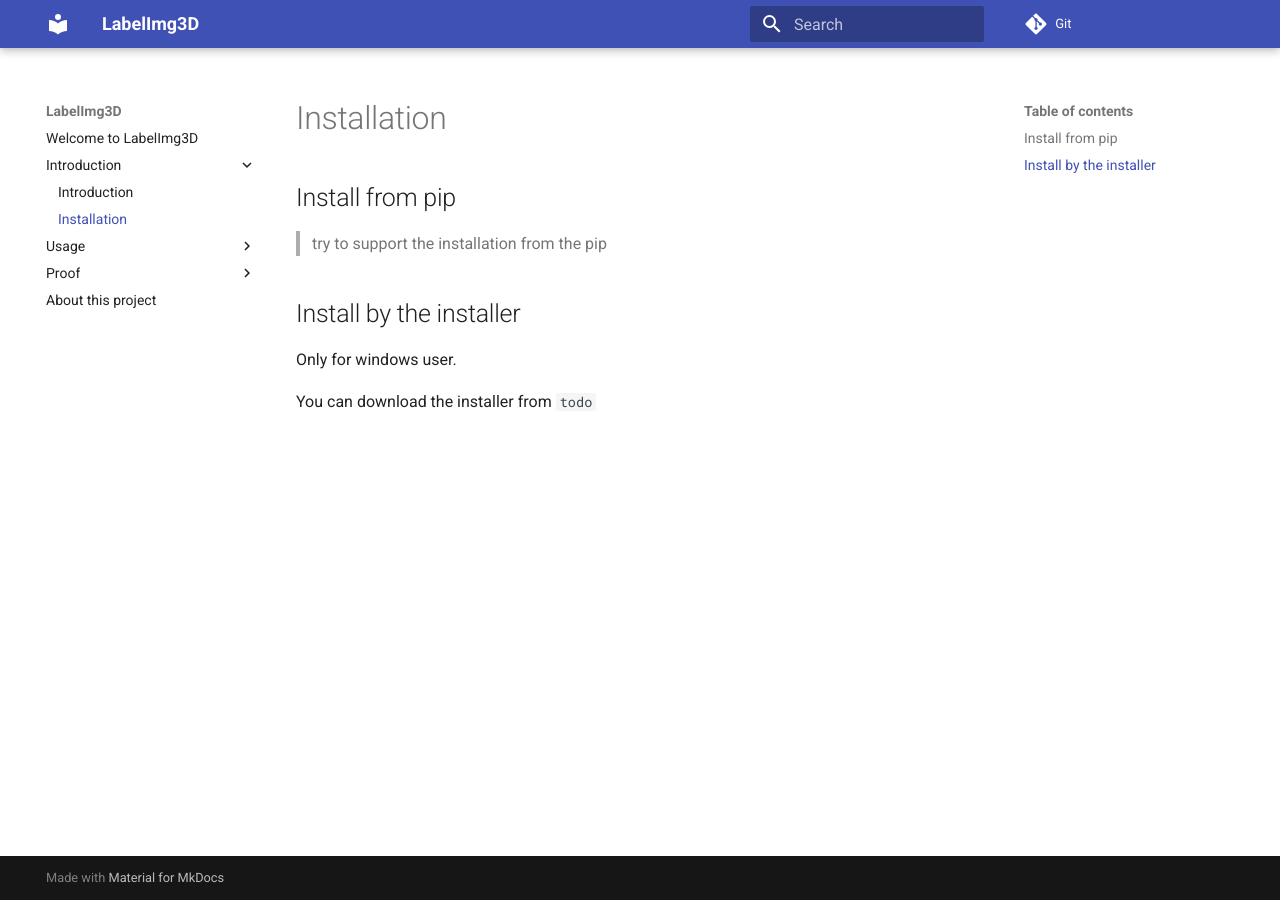
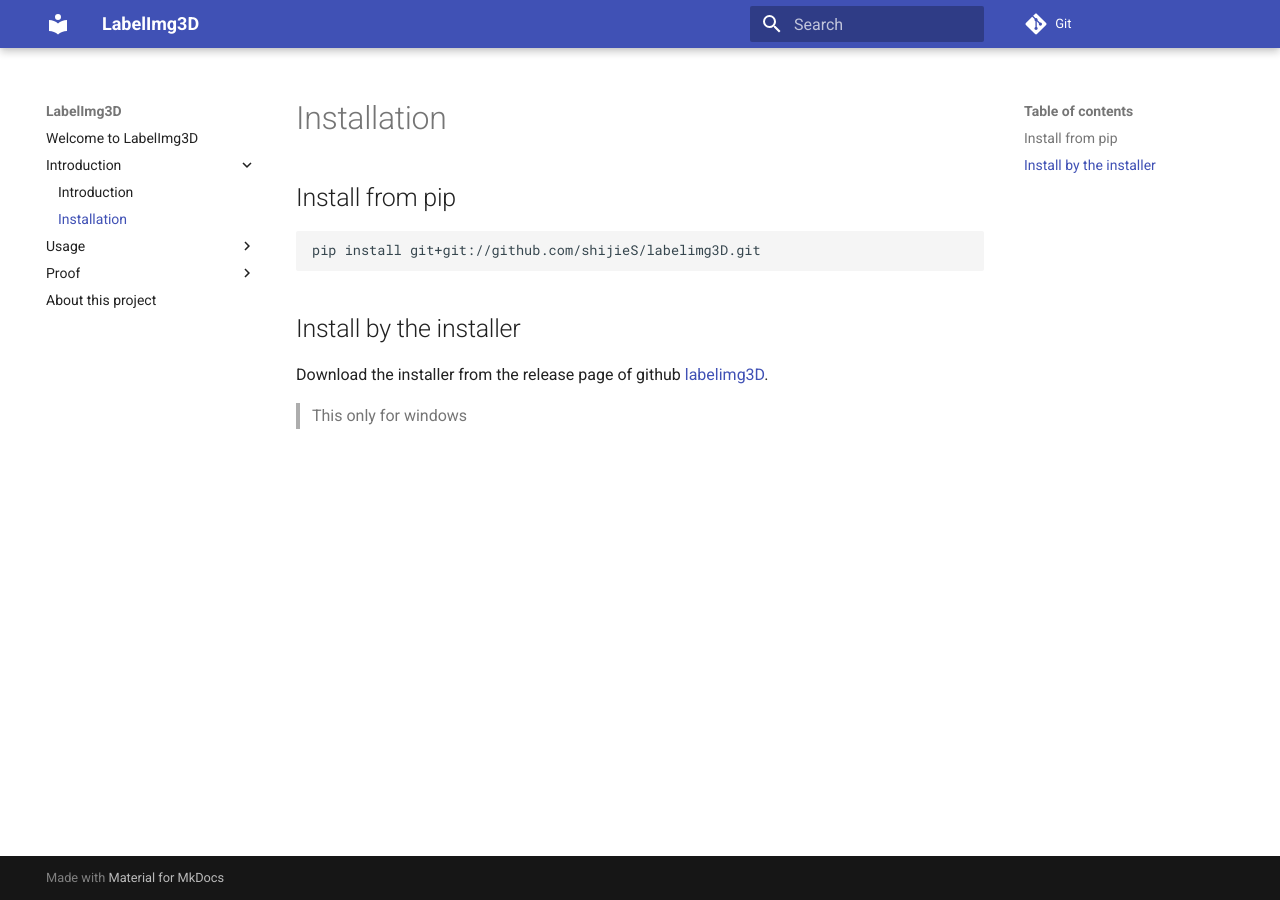
Before and after one commit to CongliangLi/LabelImg3D, an MkDocs documentation site: the page built from docs/introduction/installation.md, in a window 1280 px wide. Built offline with MkDocs 1.6.1 and Material for MkDocs 9.7.7, drawn with Linux system fonts in a browser that asks for light colours.

Commit message:
update the introduction and usage

````diff
--- a/docs/introduction/installation.md
+++ b/docs/introduction/installation.md
@@ -1,10 +1,11 @@
 # Installation
 ## Install from pip
 
-> try to support the installation from the pip
-
+```sh
+pip install git+git://github.com/shijieS/labelimg3D.git
+```
 
 ## Install by the installer
-Only for windows user.
+Download the installer from the release page of github [labelimg3D](http://github.com/shijieS/labelimg3D.git).
 
-You can download the installer from `todo`
+> This only for windows
````
Also changed, not shown: docs/introduction/introduction.md (+4 -2 lines), docs/usage/usage.md (+50 -0 lines), docs/imgs/edit_menu.jpg (added), docs/imgs/file_menu.jpg (added), docs/imgs/usage.jpg (added), 2 other files.
